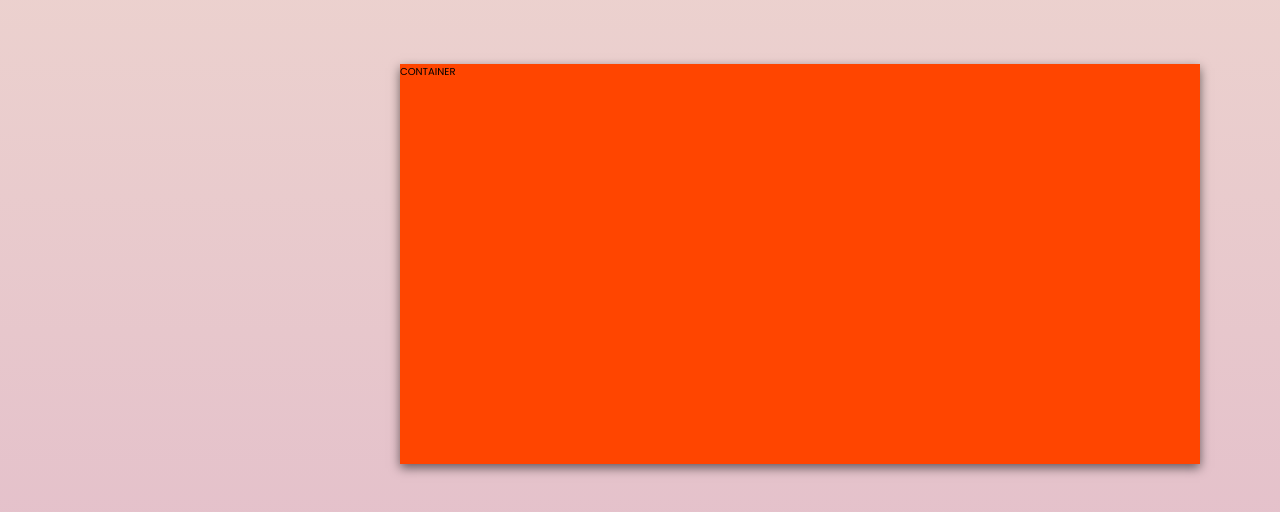
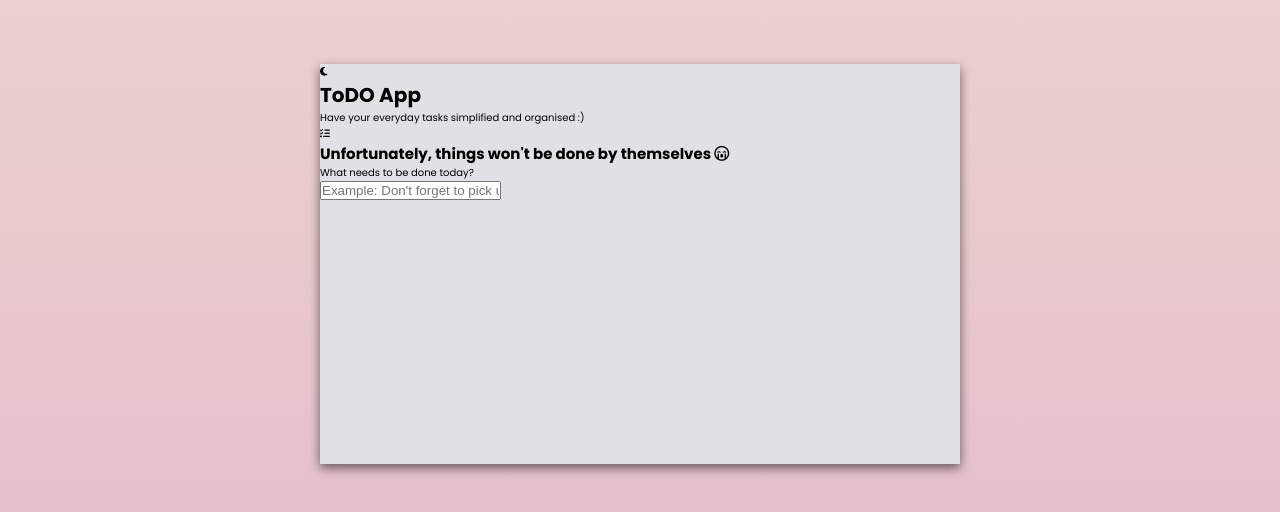
Before and after one commit to Dvin12/ToDoList, a website: page index.html in a window 1280 px wide. Shown: the part 136-648 px from the top of the page. Drawn offline with Linux system fonts and the light colour scheme.

Commit message:
Added all the html content

```diff
--- a/css/style.scss
+++ b/css/style.scss
@@ -1 +1,2 @@
 @import "../sass/global";
+@import "../sass/container";
--- a/index.html
+++ b/index.html
@@ -21,7 +21,30 @@
   </head>
   <body>
     <div class="background">
-      <div class="container">CONTAINER</div>
+      <div class="container">
+        <header class="header">
+          <i class="fa-solid fa-moon"></i>
+          <h1 class="header__name">ToDO App</h1>
+          <p class="header__text">
+            Have your everyday tasks simplified and organised :)
+          </p>
+        </header>
+        <section class="idle-state">
+          <i class="fa-solid fa-list-check"></i>
+          <h2 class="idle-state__name">
+            Unfortunately, things won't be done by themselves
+            <i class="fa-regular fa-face-sad-cry"></i>
+          </h2>
+          <p class="idle-state__text">What needs to be done today?</p>
+        </section>
+        <form class="form">
+          <input
+            type="text"
+            placeholder="Example: Don't forget to pick up kids from school"
+            class="form__input"
+          />
+        </form>
+      </div>
     </div>
     <script src="js/script.js"></script>
   </body>
--- /dev/null
+++ b/sass/_container.scss
@@ -0,0 +1,7 @@
+.container {
+  width: 50%;
+  height: 50%;
+  transform: translate(50%, 50%);
+  background-color: #dee2e6;
+  box-shadow: rgba(0, 0, 0, 0.55) 0px 4px 10px;
+}
--- a/sass/_global.scss
+++ b/sass/_global.scss
@@ -27,11 +27,3 @@ html {
     }
   }
 }
-
-.container {
-  width: 100vh;
-  height: 50vh;
-  transform: translate(50%, 50%);
-  background-color: orangered;
-  box-shadow: rgba(0, 0, 0, 0.55) 0px 4px 10px;
-}
```
Also changed, not shown: css/style.css, 1 other file.
